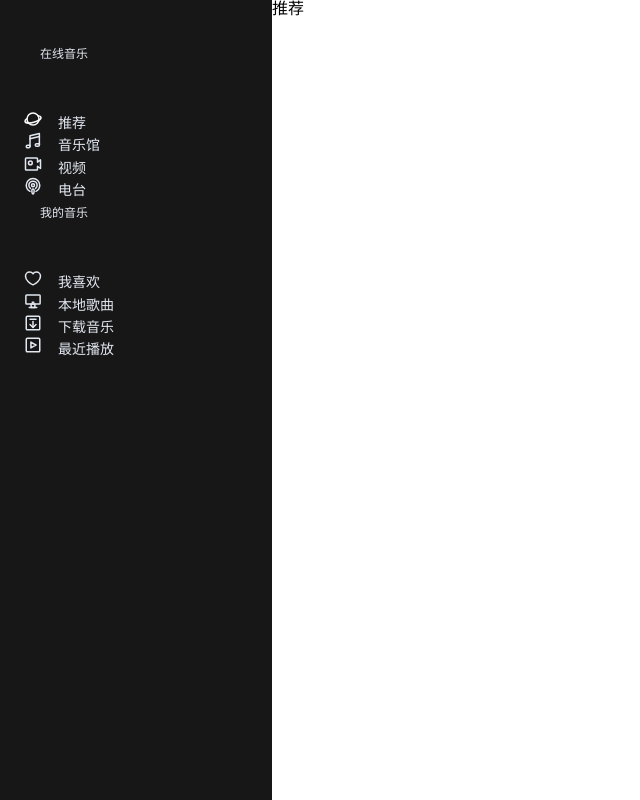
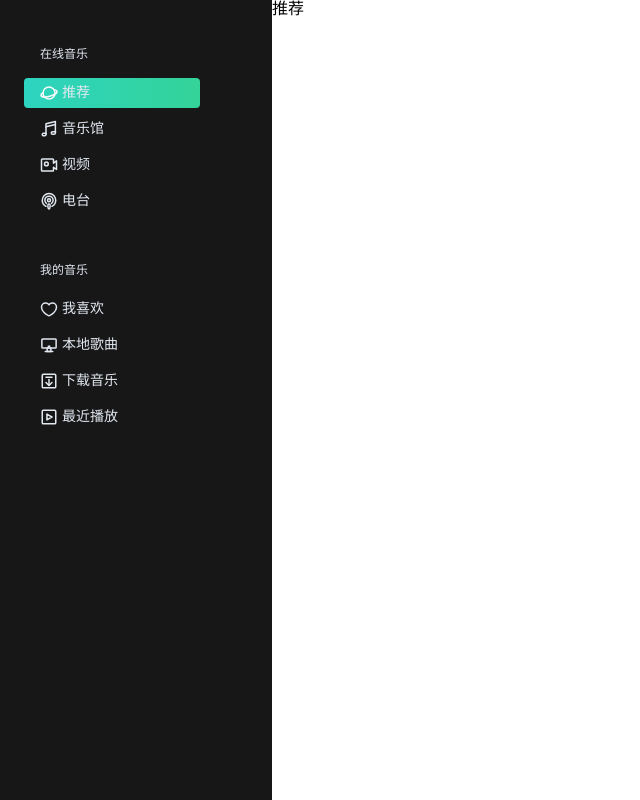
Before and after one commit to G-221B/vue3-music, a Vue app: page /#/recommend in a window 1280 px wide. Shown: the whole page, without its empty margins (0-640 px from the left). Built offline with nearby package versions, Linux system fonts and the light colour scheme.

Commit message:
feat: 完善左侧菜单

```diff
--- a/src/components/Menu/index.vue
+++ b/src/components/Menu/index.vue
@@ -1,19 +1,17 @@
 <template>
     <div class="menuBox">
-        <div v-for="menu in menuList" :key="menu.name">
+        <div v-for="menu in menuList" :key="menu.name" class="menuCategory">
             <div class="title">{{ menu.name }}</div>
             <div v-for="child in menu.childs" :key="child.name">
-                <div class="item">
+                <RouterLink :to="child.key" class="item">
                     <SvgIcon
                         :name="child.iconName"
                         width="18px"
                         height="18px"
                         color="red"
                     ></SvgIcon>
-                    <RouterLink :to="child.key" class="name">{{
-                        child.name
-                    }}</RouterLink>
-                </div>
+                    <span class="name">{{ child.name }}</span>
+                </RouterLink>
             </div>
         </div>
     </div>
@@ -35,13 +33,35 @@ const menuList = reactive(MenuList);
     .title {
         padding: 8px 16px;
         font-size: 12px;
+        margin-bottom: 8px;
+    }
+    .menuCategory {
         margin-bottom: 40px;
     }
-    .name {
+    .item {
+        display: flex;
+        width: 144px;
         padding: 6px 16px;
-        font-size: 14px;
+        align-items: center;
+        border-radius: 4px;
+        margin-top: 6px;
         text-decoration: none;
         color: #e2e8f0;
+        &:hover {
+            cursor: pointer;
+            background-color: #44403c;
+        }
+        &.router-link-active {
+            background-image: linear-gradient(
+                to right,
+                rgb(45, 212, 191),
+                rgb(52, 211, 153)
+            );
+        }
+        .name {
+            margin-left: 4px;
+            font-size: 14px;
+        }
     }
 }
 </style>
```
